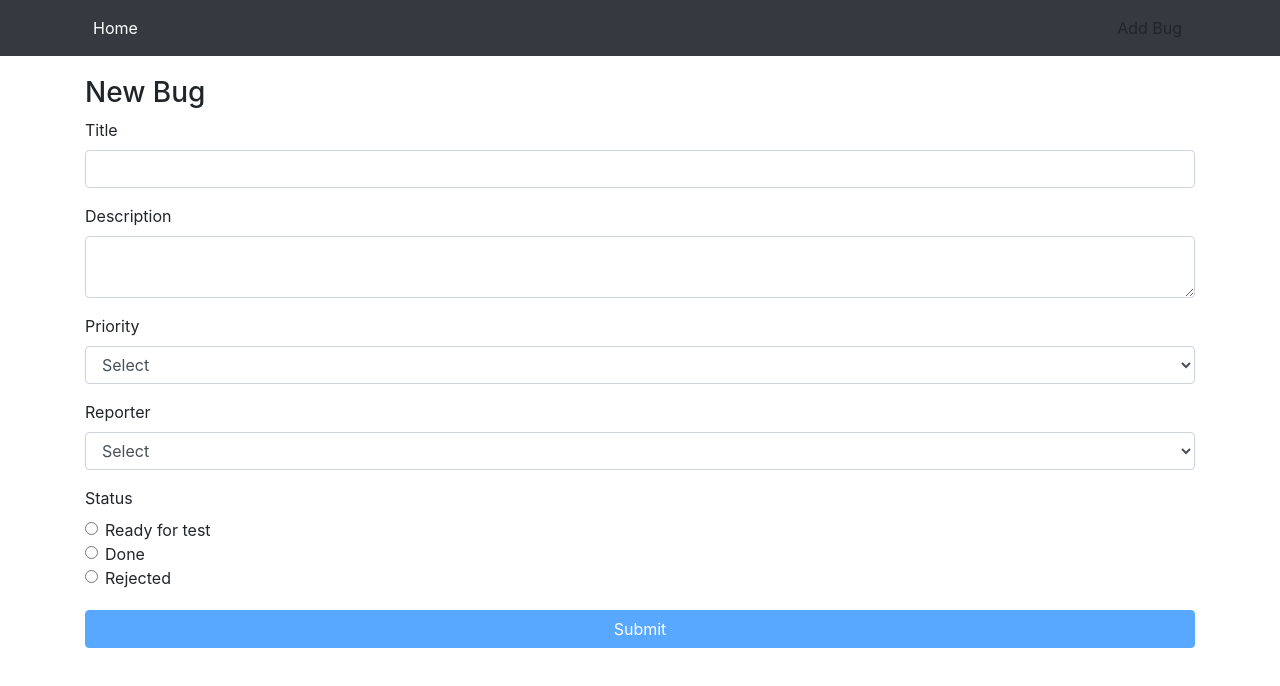
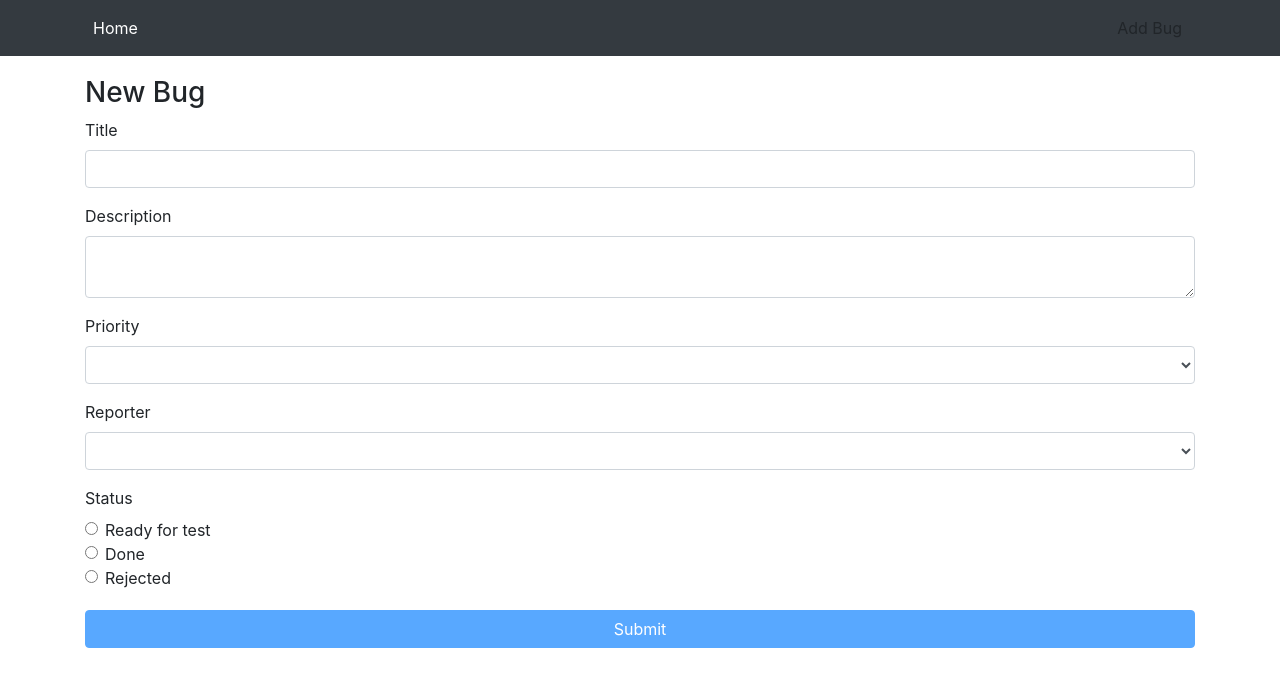
Before and after one commit to lamprky/code-hub, an Angular app: page /bug in a window 1280 px wide. Shown: the top 686 px of the page. Built offline with nearby package versions, Linux system fonts and the light colour scheme.

Commit message:
remove new form from bug-form / css

```diff
--- a/src/app/modules/bug-management/bug-form/bug-form.component.html
+++ b/src/app/modules/bug-management/bug-form/bug-form.component.html
@@ -6,8 +6,9 @@
 
     <div class="form-group">
       <label class="form-control-label">Title</label>
-      <input formControlName="title" class="form-control" type="text" name="title" [attr.disabled]="isUpdateNotQa() ? '' : null">
-      <div *ngIf="form.controls['title'].errors?.required" class="invalid-feedback">
+      <input formControlName="title" class="form-control"
+        type="text" name="title" [attr.disabled]="isUpdateNotQa() ? '' : null">
+      <div *ngIf="form.controls['title'].errors?.required && form.controls['title'].dirty" style="color:red">
         Field is required
       </div>
     </div>
@@ -16,7 +17,7 @@
       <label class="form-control-label">Description</label>
       <textarea formControlName="description" class="form-control" type="text" name="description" [attr.disabled]="isUpdateNotQa() ? '' : null">
       </textarea>
-      <div *ngIf="form.controls['description'].errors?.required" class="invalid-feedback">
+      <div *ngIf="form.controls['description'].errors?.required && form.controls['description'].dirty" style="color:red">
         Field is required
       </div>
     </div>
--- a/src/app/modules/bug-management/bug-form/bug-form.component.ts
+++ b/src/app/modules/bug-management/bug-form/bug-form.component.ts
@@ -36,19 +36,24 @@ export class BugFormComponent implements OnChanges {
     this.prioritiesOptions = this.formOptionsService.getPrioritiesOptions();
     this.reporterOptions = this.formOptionsService.getReporterOptions();
     this.statusOptions = this.formOptionsService.getStatusOptions();
+
+    this.form = new FormGroup({
+      title: new FormControl('', Validators.required),
+      description: new FormControl('', Validators.required),
+      priority: new FormControl('', Validators.required),
+      reporter: new FormControl('', Validators.required),
+      status: new FormControl('')
+    });
   }
 
   ngOnChanges() {
-    this.form = new FormGroup({
-      title: new FormControl(this.bug.title, Validators.required),
-      description: new FormControl(this.bug.description, Validators.required),
-      priority: new FormControl(this.bug.priority, Validators.required),
-      reporter: new FormControl(
-        this.bug.reporter !== undefined ? +this.bug.reporter : null,
-        Validators.required
-      ),
-      status: new FormControl(this.bug.status)
-    });
+    if (this.bug.title !== undefined) {
+      this.form.controls.title.setValue(this.bug.title);
+      this.form.controls.description.setValue(this.bug.description);
+      this.form.controls.priority.setValue(this.bug.priority);
+      this.form.controls.reporter.setValue(+this.bug.reporter);
+      this.form.controls.status.setValue(+this.bug.status);
+    }
 
     this.form.controls.reporter.valueChanges.subscribe((value: number) => {
       if (value === 1) {
@@ -79,7 +84,9 @@ export class BugFormComponent implements OnChanges {
   }
 
   canAddComment() {
-    return !this.isNew() && (+this.bug.reporter === 2 || +this.bug.reporter === 3);
+    return (
+      !this.isNew() && (+this.bug.reporter === 2 || +this.bug.reporter === 3)
+    );
   }
 
   canSubmitForm(form: FormGroup) {
--- a/src/app/modules/bug-management/bug-form/comment/comment.component.html
+++ b/src/app/modules/bug-management/bug-form/comment/comment.component.html
@@ -6,7 +6,7 @@
       <label class="form-control-label">Description</label>
       <textarea formControlName="description" class="form-control" name="description" rows="4"></textarea>
 
-      <div *ngIf="commentFormGroup.controls['description'].errors?.required" class="invalid-feedback">
+      <div *ngIf="commentFormGroup.controls['description'].errors?.required  && commentFormGroup.controls['description'].dirty" style="color:red">
         Field is required
       </div>
     </div>
```
